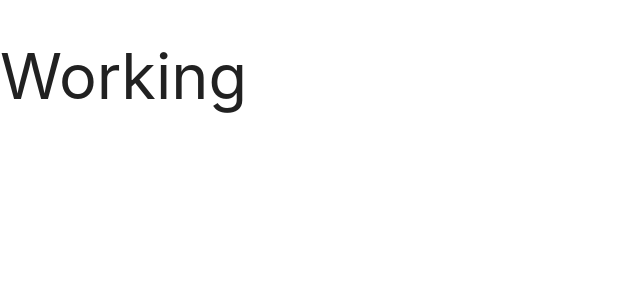
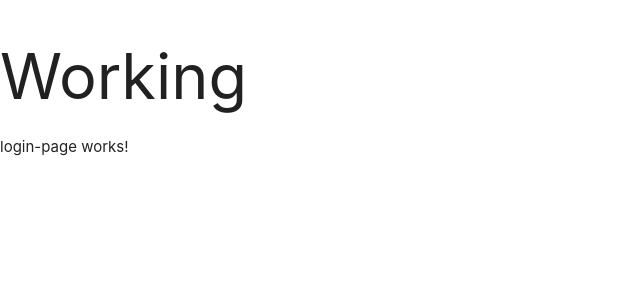
Before and after one commit to Flunt1k/FullStack-App, an Angular app in the folder client/: page /login in a window 1280 px wide. Shown: the top 300 px of the page, without its empty margins (0-640 px from the left). Built offline with nearby package versions, Linux system fonts and the light colour scheme.

Commit message:
Add login component

```diff
--- a/client/src/app/app.component.html
+++ b/client/src/app/app.component.html
@@ -1 +1,3 @@
 <h1>Working</h1>
+
+<router-outlet></router-outlet>
--- /dev/null
+++ b/client/src/app/login-page/login-page.component.html
@@ -0,0 +1 @@
+<p>login-page works!</p>
--- /dev/null
+++ b/client/src/app/login-page/login-page.component.ts
@@ -0,0 +1,12 @@
+import { Component, OnInit } from '@angular/core';
+
+@Component({
+  selector: 'app-login-page',
+  templateUrl: './login-page.component.html',
+  styleUrls: ['./login-page.component.css'],
+})
+export class LoginPageComponent implements OnInit {
+  constructor() {}
+
+  ngOnInit(): void {}
+}
```
Also changed, not shown: client/src/app/app-routing.module.ts (added, +19 -0 lines), client/src/app/app.module.ts (+6 -8 lines), client/src/app/login-page/login-page.component.css (added).
